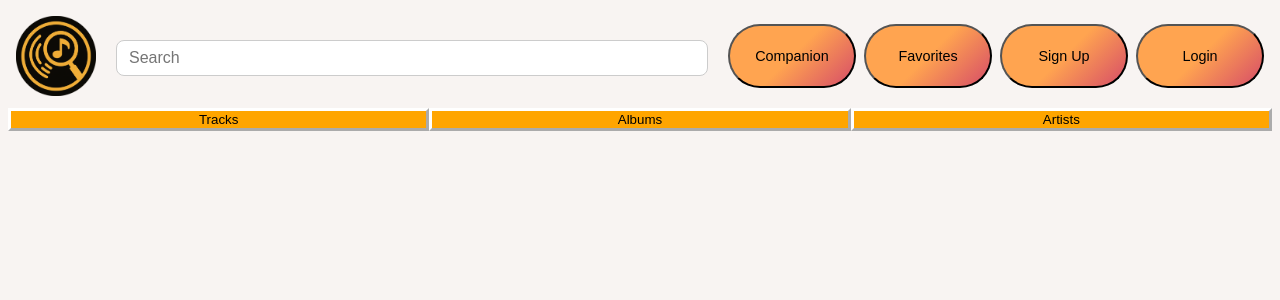
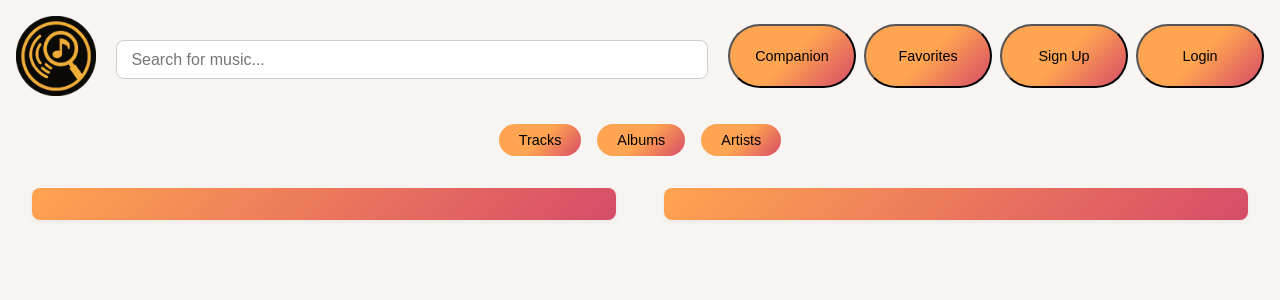
Before and after one commit to EASS-HIT-PART-A-2025-CLASS-VII/TuneQuest, a React (Vite) app in the folder frontend/: page /search in a window 1280 px wide. Shown: the top 300 px of the page. Built offline with nearby package versions, Linux system fonts and the light colour scheme.

Commit message:
More redesign

```diff
--- a/frontend/src/components/common/SearchBar.module.css
+++ b/frontend/src/components/common/SearchBar.module.css
@@ -6,21 +6,21 @@
   z-index: 20;
 }
 
-.input {
+.inputWrapper {
   display: flex;
-  align-items: center;
+  flex-direction: column;
   gap: 0.5rem;
-  flex-direction: column;
+  align-items: stretch;
 }
 
 .searchBar {
   width: 100%;
-  padding: 0.5rem 0.75rem;
+  padding: 0.6rem 0.9rem;
   font-size: 1rem;
   border: 1px solid #ccc;
   border-radius: 0.5rem;
+  margin-top: 1.5rem;
   box-sizing: border-box;
-  margin-top: 1.5rem;
 }
 
 .dropdown {
@@ -28,57 +28,71 @@
   top: 100%;
   left: 0;
   right: 0;
+  margin-top: 0.3rem;
   max-height: 25rem;
   overflow-y: auto;
-  background-color: white;
+  background: white;
   border: 1px solid #ccc;
   border-radius: 0.5rem;
   box-shadow: 0 0.25rem 0.75rem rgba(0, 0, 0, 0.15);
   z-index: 999;
-  margin-top: 0.25rem;
+  padding: 0.5rem 0.75rem;
+  display: flex;
+  flex-direction: column;
+  gap: 0.5rem;
+}
+
+.tabs {
+  display: flex;
+  justify-content: space-around;
+  margin-bottom: 0.5rem;
+  gap: 0.5rem;
+}
+
+.tab {
+  flex: 1;
+  padding: 0.4rem;
+  border: none;
+  border-bottom: 2px solid transparent;
+  background: none;
+  font-weight: bold;
+  cursor: pointer;
+  transition: border-bottom 0.2s ease, color 0.2s ease;
+}
+
+.tab:hover {
+  color: darkorange;
+}
+
+.activeTab {
+  border-bottom: 2px solid orange;
+  color: orange;
+}
+
+.results {
+  display: flex;
+  flex-direction: column;
+  gap: 0.5rem;
 }
 
 .seeAll {
   background-color: orange;
   width: 100%;
-  min-height: 2rem;
+  padding: 0.5rem;
   border: none;
+  border-radius: 0.3rem;
+  color: black;
+  font-weight: bold;
   cursor: pointer;
-  transition: background-color 0.2s ease, transform 0.2s ease;
+  transition: background-color 0.2s ease;
 }
 
 .seeAll:hover {
   background-color: darkorange;
 }
 
-.buttonsContainer {
-  display: flex;
-  text-align: center;
-  justify-content: space-around;
-}
-
-.button {
-  width: 100%;
-  border-width: 0.2rem;
-  border-radius: 0rem;
-  border-color: white;
-  background-color: orange;
-  cursor: pointer;
-  transition: background-color 0.2s ease, transform 0.2s ease;
-}
-
-.button:hover {
-  background-color: darkorange;
-}
-
-@media (max-width: 900px) {
+@media (max-width: 600px) {
   .searchBar {
-    margin-top: 0.9rem;
+    margin-top: 1rem;
   }
 }
-
-@media (max-width: 600px) {
-  .searchBar {
-    margin-top: 0.4rem;
-  }
-}
--- a/frontend/src/components/common/SearchBar.tsx
+++ b/frontend/src/components/common/SearchBar.tsx
@@ -21,6 +21,7 @@ export default function SearchBar() {
   const [type, setType] = useState<"tracks" | "albums" | "artists">("tracks");
   const navigate = useNavigate();
   const location = useLocation();
+  const types = ["tracks", "albums", "artists"] as const;
 
   useEffect(() => {
     setSearch("");
@@ -52,11 +53,11 @@ export default function SearchBar() {
 
   return (
     <div className={styles.container}>
-      <div className={styles.input}>
+      <div className={styles.inputWrapper}>
         <input
           type="search"
           className={styles.searchBar}
-          placeholder="Search"
+          placeholder="Search for music..."
           value={search}
           onChange={(e) => setSearch(e.target.value)}
           onKeyDown={checkKey}
@@ -69,37 +70,38 @@ export default function SearchBar() {
         )}
       </div>
 
-      {!loading && results[type].length > 0 && (
+      {!loading && results[type]?.length > 0 && (
         <div className={styles.dropdown}>
-          <div className={styles.buttonsContainer}>
-            <button className={styles.button} onClick={() => setType("tracks")}>
-              Tracks
+          <div className={styles.tabs}>
+            {types.map((t) => (
+              <button
+                key={t}
+                className={`${styles.tab} ${
+                  type === t ? styles.activeTab : ""
+                }`}
+                onClick={() => setType(t)}
+              >
+                {t.charAt(0).toUpperCase() + t.slice(1)}
               </button>
-            <button className={styles.button} onClick={() => setType("albums")}>
-              Albums
-            </button>
-            <button
-              className={styles.button}
-              onClick={() => setType("artists")}
-            >
-              Artists
-            </button>
+            ))}
           </div>
 
+          <div className={styles.results}>
             {type === "tracks" &&
               results.tracks
                 .slice(0, 5)
                 .map((track) => <TrackCard key={track.id} track={track} />)}
-
             {type === "albums" &&
               results.albums
                 .slice(0, 5)
                 .map((album) => <AlbumCard key={album.id} album={album} />)}
-
             {type === "artists" &&
               results.artists
                 .slice(0, 5)
-              .map((artist) => <ArtistCard key={artist.id} artist={artist} />)}
+                .map((artist) => (
+                  <ArtistCard key={artist.id} artist={artist} />
+                ))}
+          </div>
 
           <NavLink
             to={`/search?query=${encodeURIComponent(search)}`}
@@ -108,9 +110,7 @@ export default function SearchBar() {
               setSearch("");
             }}
           >
-            <button className={styles.seeAll}>
-              <span>See all</span>
-            </button>
+            <button className={styles.seeAll}>See all results</button>
           </NavLink>
         </div>
       )}
--- a/frontend/src/pages/music/Search.module.css
+++ b/frontend/src/pages/music/Search.module.css
@@ -1,34 +1,49 @@
 .container {
   display: flex;
   justify-content: center;
+  gap: 2rem;
+  padding: 1rem;
+  align-items: center;
   text-align: center;
-  margin: 0 auto;
-  z-index: 20;
-  gap: 2rem;
 }
 
 .column {
-  display: flex;
-  flex-direction: column;
-  gap: 2rem;
+  flex: 1;
+  background: linear-gradient(135deg, #ffa450 0%, #d64c68 100%);
+  border-radius: 8px;
+  margin: 0 0.5rem;
+  padding: 1rem;
+  box-shadow: 0 2px 6px rgba(0, 0, 0, 0.05);
+  width: 80vw;
+}
+
+.button {
+  padding: 0.5rem 1.25rem;
+  border: none;
+  border-radius: 1.5rem;
+  background: linear-gradient(135deg, #ffa450 50%, #d64c68 100%);
+  color: black;
+  font-size: 0.9rem;
+  cursor: pointer;
+  transition: all 0.2s ease;
+}
+
+.button:hover {
+  background: linear-gradient(135deg, #ff8740 50%, #b73c5a 100%);
+  transform: translateY(-2px);
 }
 
 .buttonsContainer {
   display: flex;
-  text-align: center;
-  justify-content: space-around;
+  justify-content: center;
+  gap: 1rem;
+  margin: 1rem 0;
+  flex-wrap: wrap;
 }
 
-.button {
-  width: 100%;
-  border-width: 0.2rem;
-  border-radius: 0rem;
-  border-color: white;
-  background-color: orange;
-  cursor: pointer;
-  transition: background-color 0.2s ease, transform 0.2s ease;
+@media (max-width: 600px) {
+  .container {
+    flex-direction: column;
+    align-items: center;
+  }
 }
-
-.button:hover {
-  background-color: darkorange;
-}
--- a/frontend/src/pages/music/TrackDetails.module.css
+++ b/frontend/src/pages/music/TrackDetails.module.css
@@ -71,14 +71,9 @@
   color: #222;
 }
 
-.audioContainer {
-  margin-top: 1rem;
-  width: 100%;
+.buttonAndAudio {
   display: flex;
-  justify-content: center;
+  flex-direction: column;
+  align-items: center;
+  gap: 0.2rem;
 }
-
-.audio {
-  width: 300px;
-  max-width: 100%;
-}
--- a/frontend/src/pages/music/TrackDetails.tsx
+++ b/frontend/src/pages/music/TrackDetails.tsx
@@ -152,6 +152,7 @@ export default function TrackDetails() {
             )}
             <p>Duration: {formatDuration(track.duration_ms)}</p>
             <p>Popularity: {track.popularity}</p>{" "}
+            <div className={styles.buttonAndAudio}>
               <button
                 className={`${shared.favoriteButton} ${
                   favorite ? shared.favorited : ""
@@ -185,6 +186,7 @@ export default function TrackDetails() {
               )}
             </div>
           </div>
+        </div>
       )}
     </div>
   );
--- a/frontend/src/pages/user/favorites.module.css
+++ b/frontend/src/pages/user/favorites.module.css
@@ -23,3 +23,27 @@
   padding: 1rem;
   box-shadow: 0 2px 6px rgba(0, 0, 0, 0.05);
 }
+
+.buttonsContainer {
+  display: flex;
+  justify-content: center;
+  gap: 1rem;
+  margin: 1rem 0;
+  flex-wrap: wrap;
+}
+
+.button {
+  padding: 0.5rem 1.25rem;
+  border: none;
+  border-radius: 1.5rem;
+  background: linear-gradient(135deg, #ffa450 50%, #d64c68 100%);
+  color: black;
+  font-size: 0.9rem;
+  cursor: pointer;
+  transition: all 0.2s ease;
+}
+
+.button:hover {
+  background: linear-gradient(135deg, #ff8740 50%, #b73c5a 100%);
+  transform: translateY(-2px);
+}
--- a/frontend/src/pages/user/favorites.tsx
+++ b/frontend/src/pages/user/favorites.tsx
@@ -26,8 +26,11 @@ export default function Favorites() {
     albums: [],
   });
   const [loading, setLoading] = useState(false);
+  const [type, setType] = useState<"tracks" | "albums" | "artists">("tracks");
+
   const [error, setError] = useState<string | null>(null);
   const { user } = useUser();
+
   const token = localStorage.getItem("access_token");
 
   useEffect(() => {
@@ -63,8 +66,21 @@ export default function Favorites() {
           <ImSpinner2 />
         </div>
       )}
+      <div className={styles.buttonsContainer}>
+        <button className={styles.button} onClick={() => setType("tracks")}>
+          Tracks
+        </button>
+        <button className={styles.button} onClick={() => setType("albums")}>
+          Albums
+        </button>
+        <button className={styles.button} onClick={() => setType("artists")}>
+          Artists
+        </button>
+      </div>
+
       <div className={styles.mainInfo}>
-        <div>
+        {type === "tracks" && (
+          <>
             {!loading && favorites?.tracks?.length > 0 && (
               <div className={styles.tracks}>
                 <h2>Tracks</h2>
@@ -73,27 +89,32 @@ export default function Favorites() {
                 ))}
               </div>
             )}
-        </div>
-        <div>
+          </>
+        )}
+        {type === "albums" && (
+          <>
             {!loading && favorites?.albums?.length > 0 && (
-            <div className={styles.albums}>
+              <div className={styles.column}>
                 <h2>Albums</h2>
                 {favorites.albums.map((album) => (
                   <AlbumCard key={album.id} album={album} />
                 ))}
               </div>
             )}
-        </div>
-        <div>
+          </>
+        )}
+        {type === "artists" && (
+          <>
             {!loading && favorites?.artists?.length > 0 && (
-            <div className={styles.artists}>
+              <div className={styles.column}>
                 <h2>Artists</h2>
                 {favorites.artists.map((artist) => (
                   <ArtistCard key={artist.id} artist={artist} />
                 ))}
               </div>
             )}
-        </div>
+          </>
+        )}
         {!loading &&
           favorites &&
           !(
```
Also changed, not shown: frontend/src/pages/music/Search.tsx (+5 -13 lines). Lines whose indentation alone changed are shown as unchanged.
